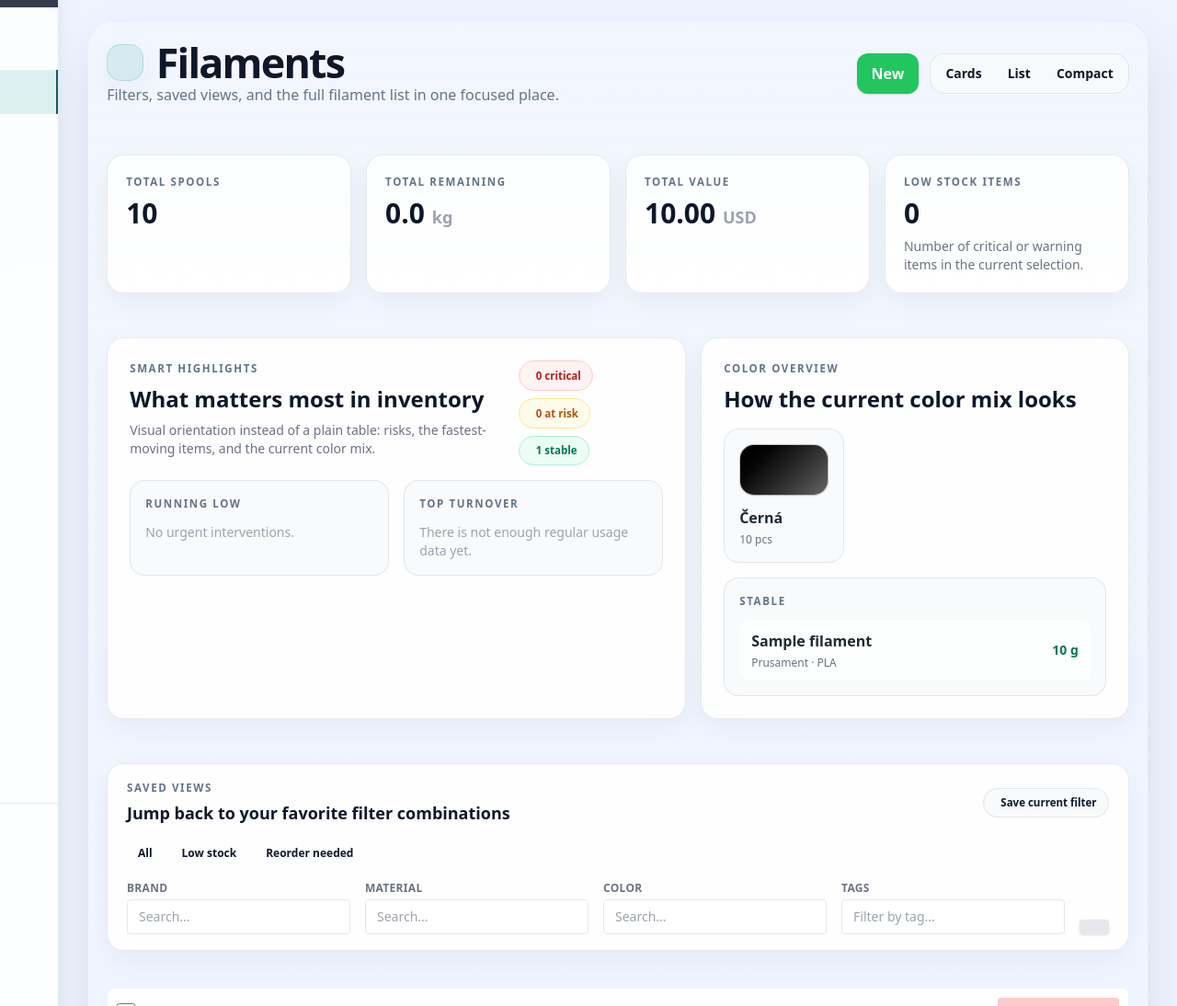
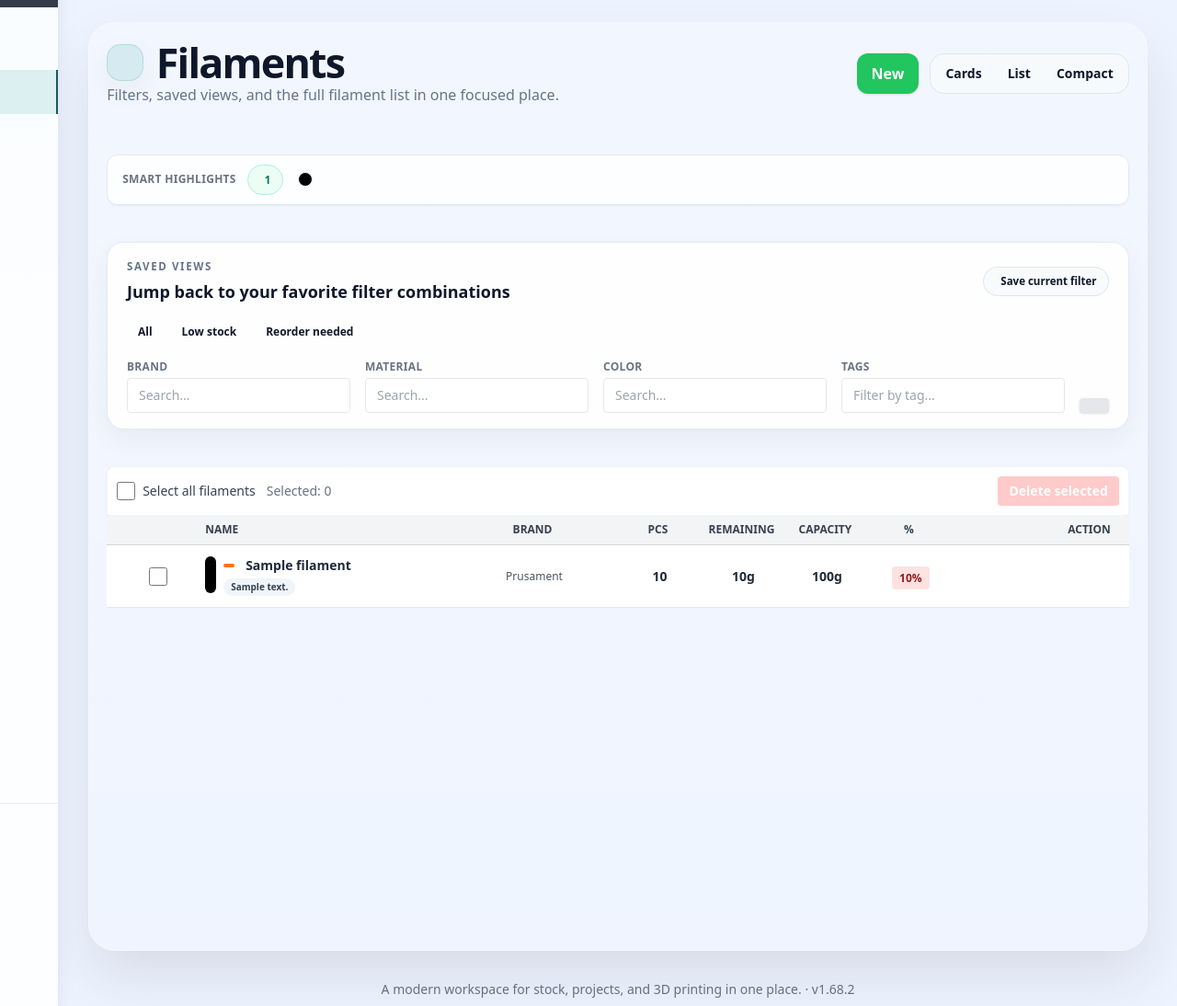
Before and after one commit to JackOneil/filament-manager, a Flask app: page /filaments in a window 1280 px wide. Shown: the part 56-1150 px from the top of the page at 92% size. Run offline with Flask 3, Linux system fonts and the light colour scheme; the visitor is signed in with stand-in values (Sample User, id 1); tables that the repository leaves empty hold one stand-in row (values such as "Sample post"); style sheets or scripts are compiled from the project's sources; some libraries are stand-ins or nearby versions; some web fonts are replaced.

Commit message:
feat: update changelog for v1.68.2 with inventory page changes and bug fixes
Co-authored-by: Copilot <copilot@github.com>

```diff
--- a/app.py
+++ b/app.py
@@ -47,7 +47,7 @@ from utils import get_settings, utc_now
 from routes import register_all
 from messages import TRANSLATIONS
 
-APP_VERSION = '1.68.1'
+APP_VERSION = '1.68.2'
 
 csrf = CSRFProtect()
 
--- a/templates/index.html
+++ b/templates/index.html
@@ -32,27 +32,33 @@
     </div>
 </div>
 
-<div class="grid grid-cols-1 md:grid-cols-2 xl:grid-cols-4 gap-4 mb-6">
-    <div class="ui-kpi">
-        <div class="ui-label">{{ t('total_spools') }}</div>
-        <div class="text-3xl font-bold mt-2">{{ stats.spools }}</div>
-    </div>
-    <div class="ui-kpi">
-        <div class="ui-label">{{ t('total_remaining') }}</div>
-        <div class="text-3xl font-bold mt-2">{{ '%0.1f'| format(stats.remaining / 1000) }} <span class="text-lg font-semibold text-gray-400">kg</span></div>
-    </div>
-    <div class="ui-kpi">
-        <div class="ui-label">{{ t('total_value') }}</div>
-        <div class="text-3xl font-bold mt-2">{{ '{:0.2f}'.format(stats.value) }} <span class="text-lg font-semibold text-gray-400">{{ current_currency }}</span></div>
-    </div>
-    <div class="ui-kpi">
-        <div class="ui-label">{{ t('inventory_low_stock_title') }}</div>
-        <div class="text-3xl font-bold mt-2">{{ stock_alert_count }}</div>
-        <div class="text-sm text-gray-500 mt-2">{{ t('inventory_low_stock_desc') }}</div>
-    </div>
-</div>
+<div x-data="{ highlightsOpen: JSON.parse(localStorage.getItem('filament.highlightsOpen') ?? 'false') }" x-init="$watch('highlightsOpen', v => localStorage.setItem('filament.highlightsOpen', JSON.stringify(v)))" class="mb-4">
+    <!-- Compact summary bar – always visible, acts as toggle -->
+    <button type="button" @click="highlightsOpen = !highlightsOpen"
+        class="w-full flex items-center justify-between gap-3 px-4 py-2.5 rounded-xl border border-gray-200 bg-white/80 hover:bg-gray-50 transition-colors shadow-sm text-left">
+        <div class="flex flex-wrap items-center gap-2">
+            <span class="text-xs font-bold text-gray-500 uppercase tracking-wide mr-1">{{ t('inventory_focus_title') }}</span>
+            {% if inventory_highlights.critical_count > 0 %}
+            <span class="ui-badge ui-badge-critical"><i class="fa-solid fa-triangle-exclamation"></i> {{ inventory_highlights.critical_count }}</span>
+            {% endif %}
+            {% if inventory_highlights.warning_count > 0 %}
+            <span class="ui-badge ui-badge-warning"><i class="fa-solid fa-gauge-low"></i> {{ inventory_highlights.warning_count }}</span>
+            {% endif %}
+            <span class="ui-badge ui-badge-success"><i class="fa-solid fa-circle-check"></i> {{ inventory_highlights.stable_count }}</span>
+            {% if inventory_highlights.color_mix %}
+            <span class="flex items-center gap-1 ml-2">
+                {% for item in inventory_highlights.color_mix[:5] %}
+                <span class="w-4 h-4 rounded-full border border-white shadow-sm flex-shrink-0" style="background-color: {{ item.hex }};"></span>
+                {% endfor %}
+            </span>
+            {% endif %}
+        </div>
+        <i class="fa-solid fa-chevron-down text-gray-400 text-xs flex-shrink-0 transition-transform duration-200" :class="highlightsOpen ? 'rotate-180' : ''"></i>
+    </button>
 
-<div class="grid grid-cols-1 xl:grid-cols-[1.15fr_0.85fr] gap-4 mb-6">
+    <!-- Expandable detail panels -->
+    <div x-show="highlightsOpen" x-cloak x-transition:enter="transition ease-out duration-150" x-transition:enter-start="opacity-0 -translate-y-1" x-transition:enter-end="opacity-100 translate-y-0" class="mt-2">
+        <div class="grid grid-cols-1 xl:grid-cols-[1.15fr_0.85fr] gap-4">
     <div class="ui-panel">
         <div class="flex flex-col lg:flex-row lg:items-start lg:justify-between gap-4 mb-4">
             <div>
@@ -137,38 +143,8 @@
         </div>
     </div>
 </div>
-
-{% if stock_alerts %}
-<div class="ui-panel mb-6">
-    <div class="flex flex-col lg:flex-row lg:items-start lg:justify-between gap-4 mb-4">
-        <div>
-            <div class="ui-label">{{ t('inventory_low_stock_title') }}</div>
-            <h2 class="text-2xl font-bold mt-2">{{ t('inventory_low_stock_heading') }}</h2>
-            <p class="text-sm text-gray-500 mt-2">{{ t('inventory_low_stock_help') }}</p>
-        </div>
-        <a href="{{ url_for('stats') }}" class="ui-badge ui-badge-brand"><i class="fa-solid fa-chart-column"></i> {{ t('stats_nav') }}</a>
-    </div>
-    <div class="grid grid-cols-1 md:grid-cols-2 xl:grid-cols-3 gap-4">
-        {% for fil in stock_alerts %}
-        <a href="{{ url_for('filament_detail', id=fil.id) }}" class="ui-card-soft p-4 hover:border-blue-300 transition">
-            <div class="flex items-center justify-between gap-3">
-                <div class="font-semibold text-gray-800">{{ fil.name }}</div>
-                <span class="ui-badge {% if fil.stock_metrics.status == 'critical' %}ui-badge-critical{% else %}ui-badge-warning{% endif %}">
-                    {% if fil.stock_metrics.status == 'critical' %}{{ t('out_of_stock') }}{% else %}{{ t('low_stock') }}{% endif %}
-                </span>
-            </div>
-            <div class="text-sm text-gray-500 mt-2">{{ fil.brand.name }} · {{ fil.material.name }}</div>
-            <div class="text-xs mt-2 {% if fil.stock_metrics.status == 'critical' %}text-red-600{% else %}text-amber-600{% endif %}">
-                {{ t('remaining') }} {{ fil.stock_metrics.remaining }} g
-                {% if fil.stock_metrics.recommended_spools > 0 %}
-                · {{ t('stats_recommend_buy') }} {{ fil.stock_metrics.recommended_spools }} {{ t('pieces') }} ({{ fil.stock_metrics.recommended_order_grams | int }} g)
-                {% endif %}
-            </div>
-        </a>
-        {% endfor %}
     </div>
 </div>
-{% endif %}
 
 <div class="ui-filter-panel mb-4 relative z-30 sticky top-2 bg-white/95 backdrop-blur-sm shadow-sm">
     <div class="flex flex-col lg:flex-row lg:items-center lg:justify-between gap-4 mb-4">
@@ -757,7 +733,7 @@ function inventoryApp() {
             if (mm) this.materialQ = mm.name;
             const cm = this.colorOptions.find(o => o.id == this.color);
             if (cm) this.colorQ = cm.name;
-            if (this.viewMode !== serverView) {
+            if (this.viewMode !== serverView || this.viewMode === 'compact') {
                 this.fetchContent(this.currentPage);
             }
         },
--- a/templates/settings.html
+++ b/templates/settings.html
@@ -167,7 +167,6 @@
                     </label>
                 </form>
             </div>
-        </div>
     </div>
 
     <!-- Značky / Materiály / Barvy -->
```
Also changed, not shown: CHANGELOG.md, README.md.
